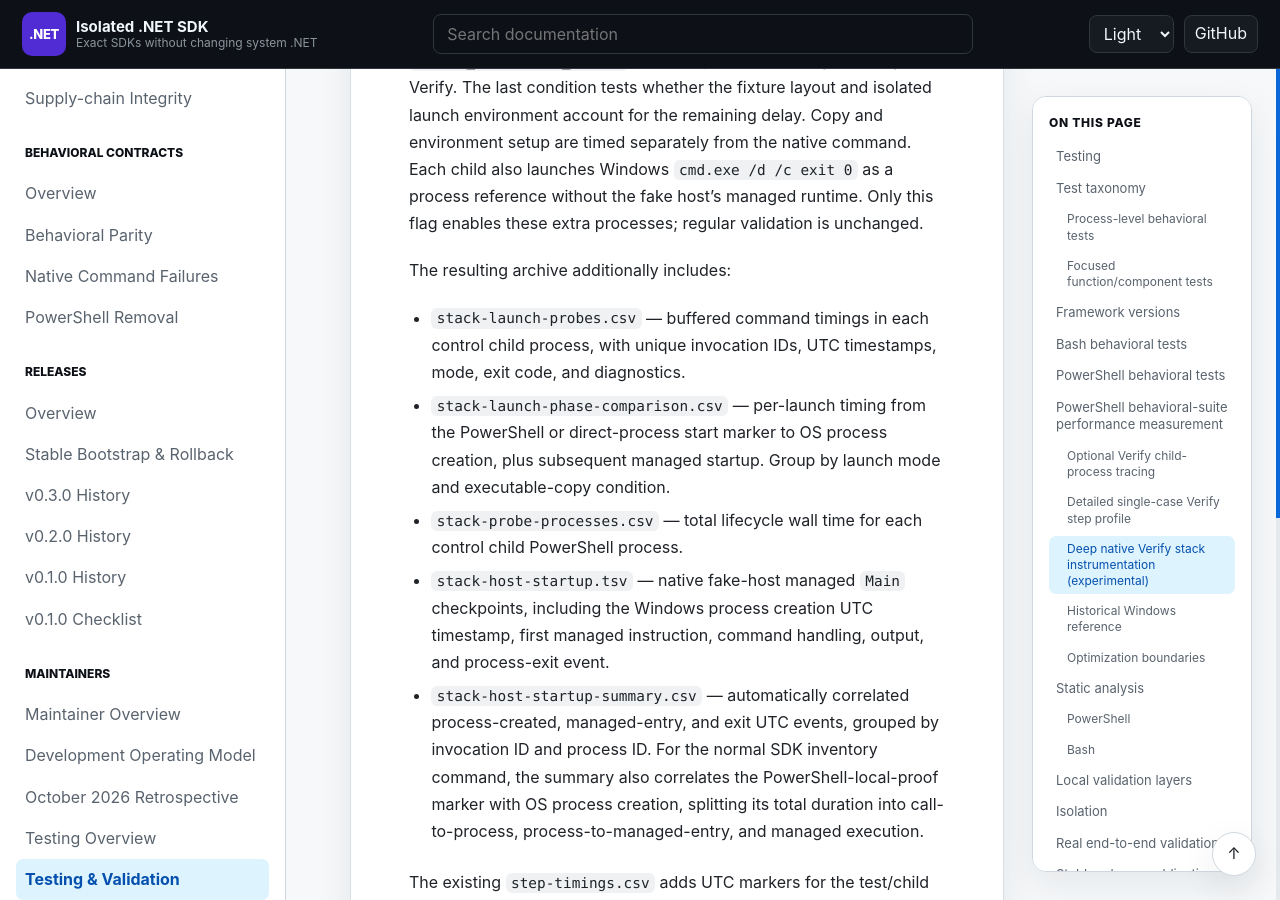
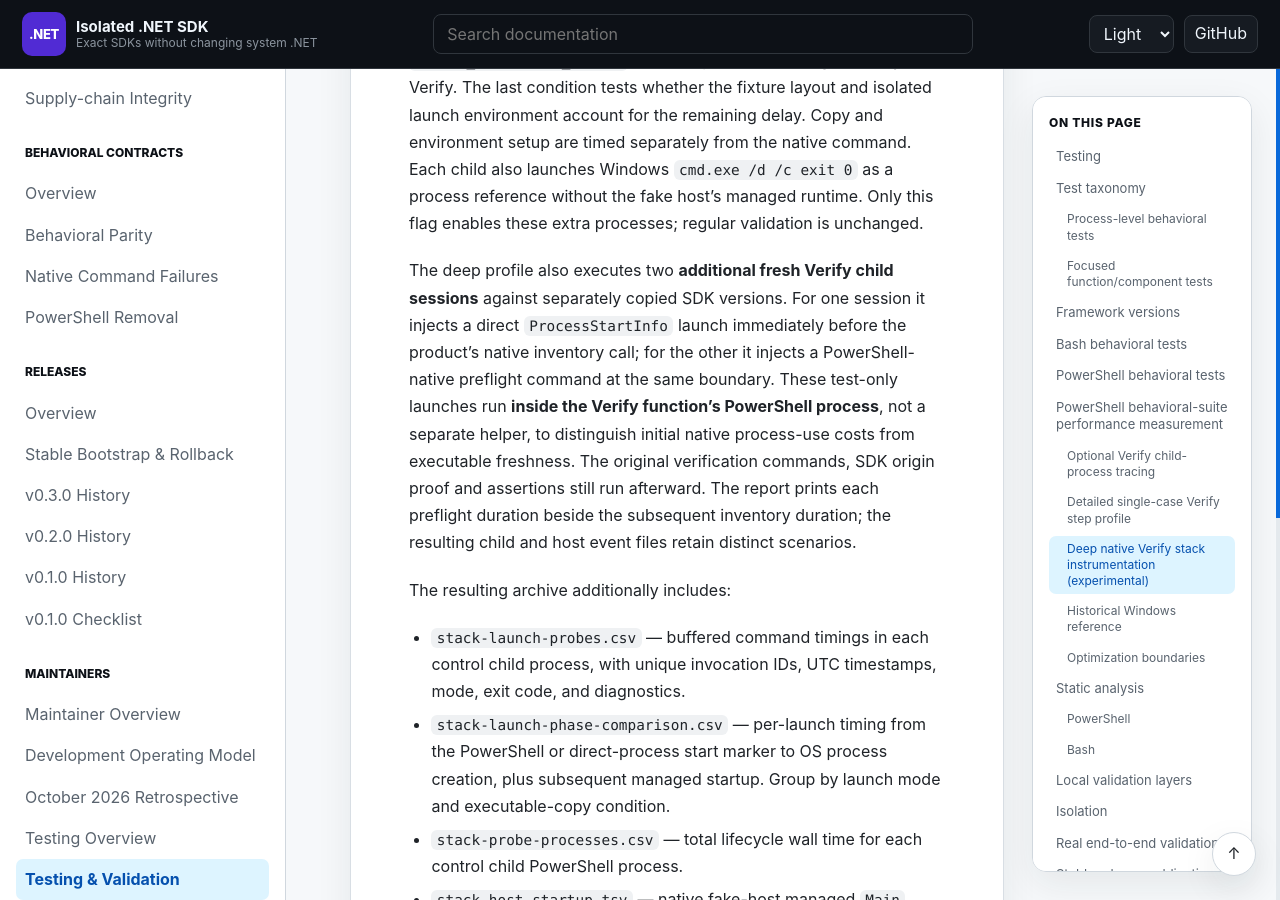
Before and after one commit to infoconex/isolated-dotnet-sdk, a Jekyll site: the page built from docs/maintainers/testing/testing.md, in a window 1280 px wide and 900 px high, scrolled down 9531 px. Built offline with Jekyll 4.4.1, drawn with Linux system fonts in a browser that asks for light colours; our own code applies the rules of GitHub Pages for plain Markdown files.

Commit message:
docs(test): document in-session native preflight controls inside disposable Verify copy

```diff
--- a/docs/maintainers/testing/testing.md
+++ b/docs/maintainers/testing/testing.md
@@ -264,6 +264,18 @@ Each child also launches Windows `cmd.exe /d /c exit 0` as a process
 reference without the fake host's managed runtime. Only this flag enables
 these extra processes; regular validation is unchanged.
 
+The deep profile also executes two **additional fresh Verify child sessions**
+against separately copied SDK versions. For one session it injects a direct
+`ProcessStartInfo` launch immediately before the product's native inventory
+call; for the other it injects a PowerShell-native preflight command at the
+same boundary. These test-only launches run **inside the Verify function's
+PowerShell process**, not a separate helper, to distinguish initial native
+process-use costs from executable freshness. The original verification
+commands, SDK origin proof and assertions still run afterward. The report
+prints each preflight duration beside the subsequent inventory duration;
+the resulting child and host event files retain distinct scenarios.
+
+
 The resulting archive additionally includes:
 
 - `stack-launch-probes.csv` — buffered command timings in each
```
